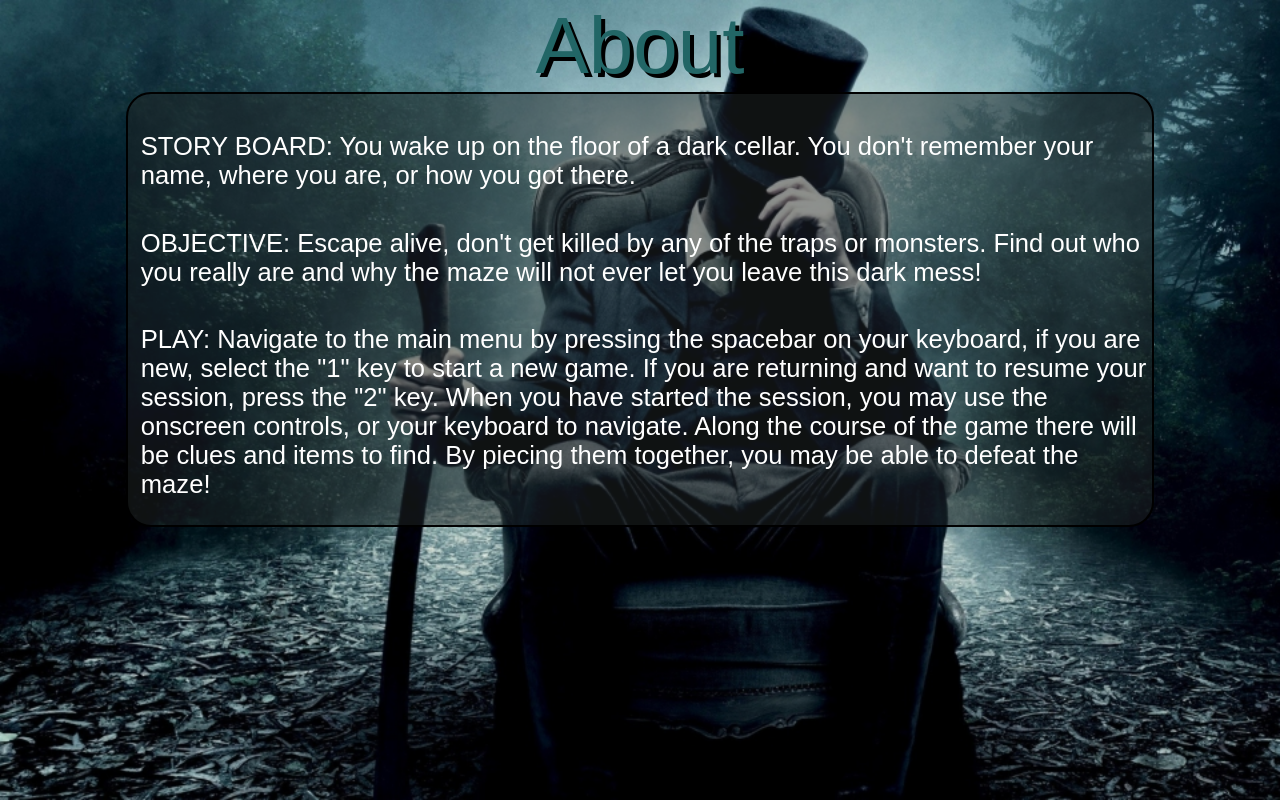
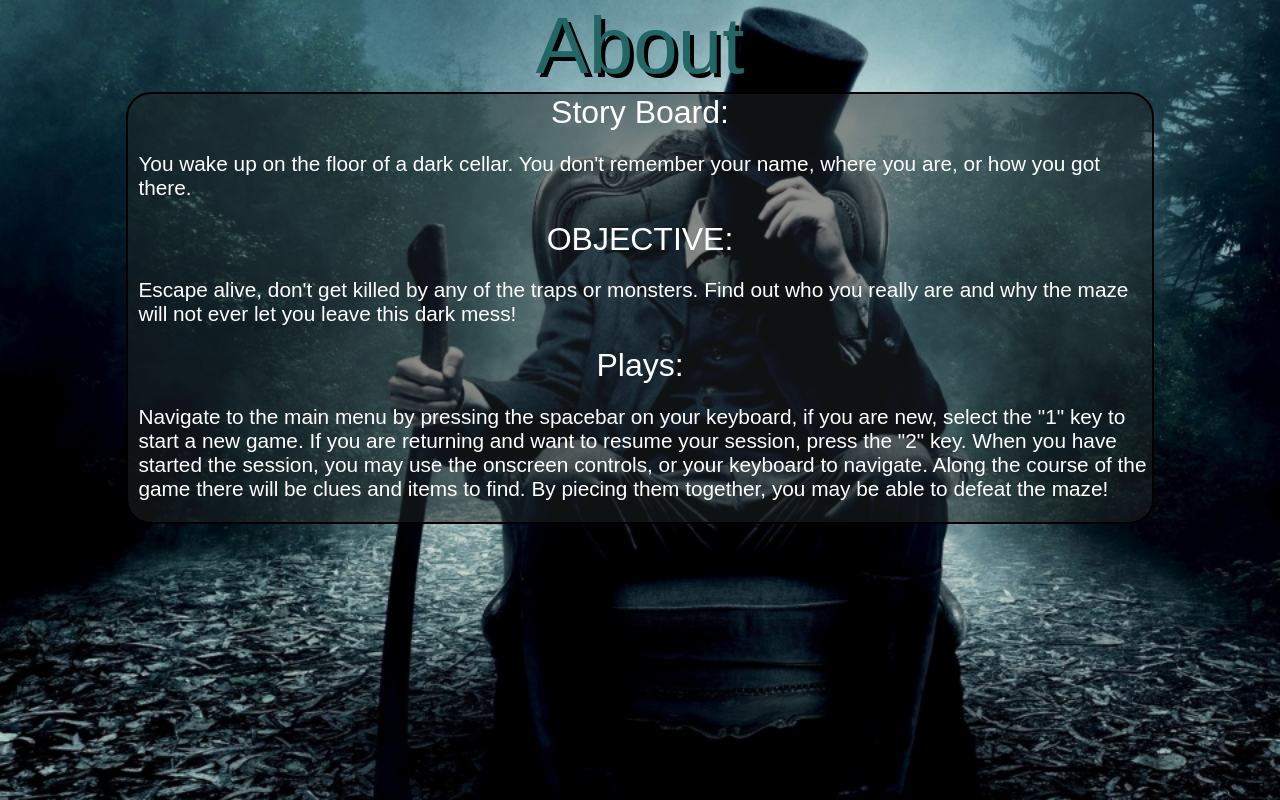
Before and after one commit to Vezio/MazeEscape, a website: page client/views/about.html in a window 1280 px wide. Drawn offline with Linux system fonts and the light colour scheme; files that its build step writes are made by us from their sources; files whose address does not match are found by name; a web font is replaced by a local one.

Commit message:
fixed capitals issue

```diff
--- a/client/public/css/about.css
+++ b/client/public/css/about.css
@@ -34,9 +34,8 @@ html, body {
 
 p{
   font-family: Vademecu, sans-serif;
-  font-size:160%;
+  font-size:130%;
   color: white;
-  padding-top:.5em;
   padding-left:.5em;
   text-align: left;
 }
@@ -51,6 +50,15 @@ h1 {
   opacity: 1;
 }
 
+h2 {
+  margin: 0;
+  font-size: 200%;
+  font-weight: normal;
+  font-family: Vademecu, sans-serif;
+  color: white;
+  opacity: 1;
+}
+
 /*
 p {
   margin-top: 1em;
--- a/client/views/about.html
+++ b/client/views/about.html
@@ -10,18 +10,27 @@
 
   <!-- menu selector box -->
   <center><div id="aboutbox">
-<p>
-STORY BOARD: You wake up on the floor of a dark cellar. You don't remember your name, where you are, or how you got there. </p>
-<p>OBJECTIVE: Escape alive, don't get killed by any of the traps or monsters. Find out who you really are and why the
-   maze will not ever let you leave this dark mess!</p>
-<p>PLAY: Navigate to the main menu by pressing the spacebar on your keyboard, if you are new, select the "1" key to start a new
-   game. If you are returning and want to resume your session, press the "2" key. When you have started the session, you may
-   use the onscreen controls, or your keyboard to navigate. Along the course of the game there will be clues and items to find.
+    <h2>Story Board:</h2>
+    <p>You wake up on the floor of a dark cellar. You don't remember your name,
+       where you are, or how you got there. </p>
+
+    <h2>OBJECTIVE:</h2>
+    <p>Escape alive, don't get killed by any of the traps or monsters. Find out
+       who you really are and why the maze will not ever let you leave this dark
+       mess!</p>
+
+    <h2>Plays:</h2>
+    <p>Navigate to the main menu by pressing the spacebar on your keyboard, if
+       you are new, select the "1" key to start a new game. If you are returning
+       and want to resume your session, press the "2" key. When you have started
+       the session, you may use the onscreen controls, or your keyboard to
+       navigate. Along the course of the game there will be clues and items to find.
        By piecing them together, you may be able to defeat the maze!</p>
   </div></center>
 
   <script>
 
+    //Go back to main menu
     function goToMenu() {
         window.location.href = "menu";
     }
```
Lines whose indentation alone changed are shown as unchanged.
